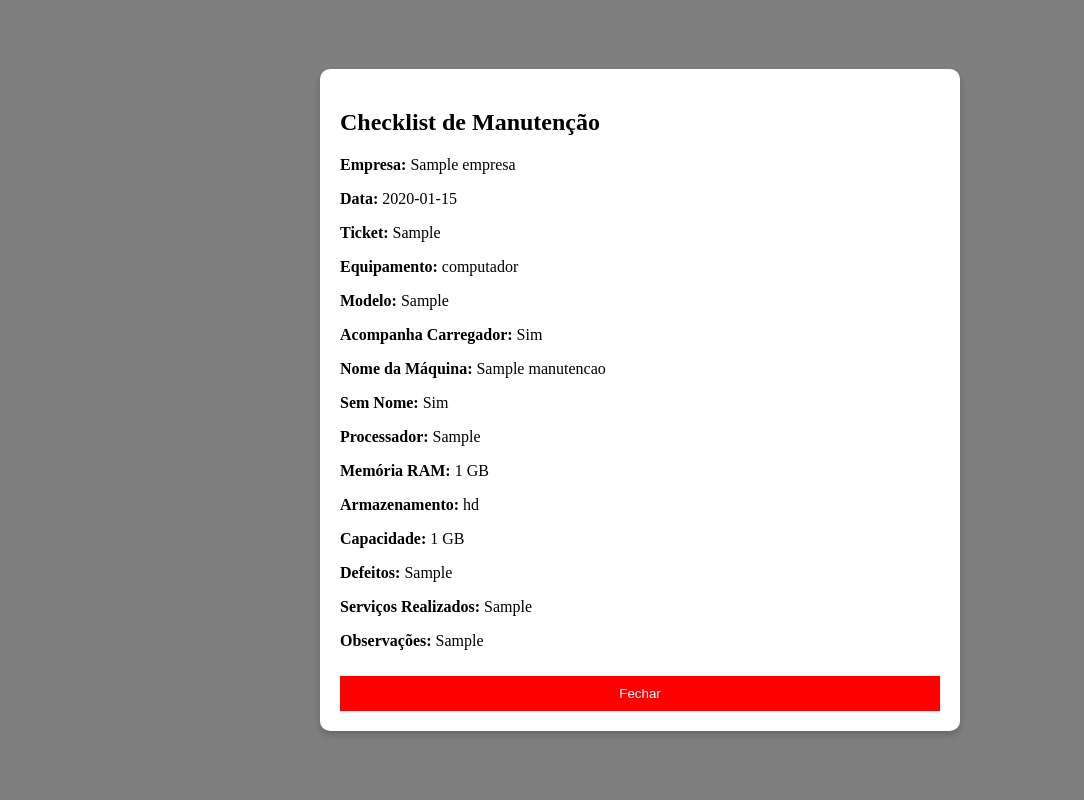
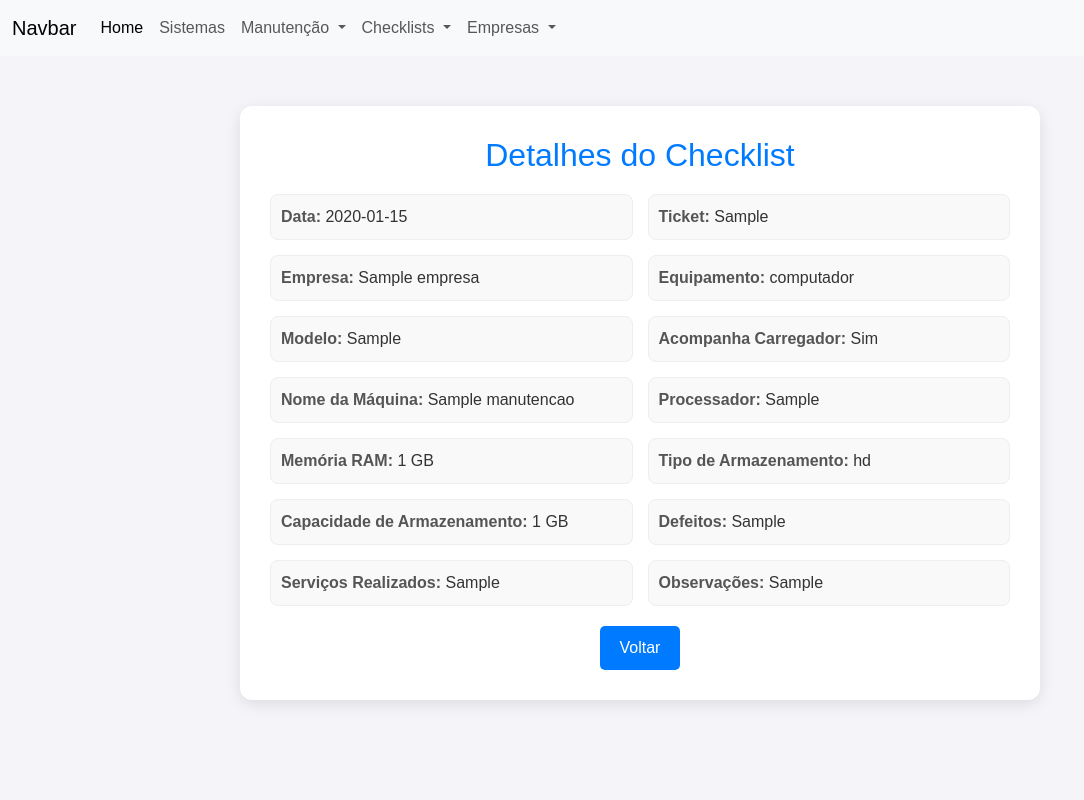
Before and after one commit to Marcos-VMF/OctaFlow, a PHP site: page /php/manutencoes/ver_checklist.php?id=1 in a window 1280 px wide. Shown: the whole page, without its empty margins (0-1084 px from the left). Run offline with PHP 8.4, Linux system fonts and the light colour scheme; tables that the repository leaves empty hold one stand-in row (values such as "Sample post").

Commit message:
primeira versão do app 100% funcional

```diff
--- /dev/null
+++ b/navbar.php
@@ -0,0 +1,50 @@
+<link href="https://cdn.jsdelivr.net/npm/bootstrap@5.3.3/dist/css/bootstrap.min.css" rel="stylesheet" integrity="sha384-QWTKZyjpPEjISv5WaRU9OFeRpok6YctnYmDr5pNlyT2bRjXh0JMhjY6hW+ALEwIH" crossorigin="anonymous">
+
+<script src="https://cdn.jsdelivr.net/npm/bootstrap@5.3.3/dist/js/bootstrap.bundle.min.js" integrity="sha384-YvpcrYf0tY3lHB60NNkmXc5s9fDVZLESaAA55NDzOxhy9GkcIdslK1eN7N6jIeHz" crossorigin="anonymous"></script>
+
+<nav class="navbar navbar-expand-lg bg-body-tertiary">
+      <div class="container-fluid">
+        <a class="navbar-brand" href="#">Navbar</a>
+        <button class="navbar-toggler" type="button" data-bs-toggle="collapse" data-bs-target="#navbarNavDropdown" aria-controls="navbarNavDropdown" aria-expanded="false" aria-label="Toggle navigation">
+          <span class="navbar-toggler-icon"></span>
+        </button>
+        <div class="collapse navbar-collapse" id="navbarNavDropdown">
+          <ul class="navbar-nav">
+          <li class="nav-item">
+            <a class="nav-link active" aria-current="page" href="/OctaFlow/index.php">Home</a>
+            </li>
+            <li class="nav-item">
+            <a class="nav-link" href="/OctaFlow/php/sistemas/listar_sistemas.php">Sistemas</a>
+            </li>
+            <li class="nav-item dropdown">
+            <a class="nav-link dropdown-toggle" href="#" role="button" data-bs-toggle="dropdown" aria-expanded="false">
+                Manutenção
+            </a>
+            <ul class="dropdown-menu">
+                <li><a class="dropdown-item" href="/OctaFlow/php/manutencoes/form_manutencao.php">+ Checklist Manutenção</a></li>
+                <li><a class="dropdown-item" href="/OctaFlow/php/manutencoes/listar_checklists.php">Checklists Manutenção</a></li>
+            </ul>
+            </li>
+            <li class="nav-item dropdown">
+            <a class="nav-link dropdown-toggle" href="#" role="button" data-bs-toggle="dropdown" aria-expanded="false">
+                Checklists
+            </a>
+            <ul class="dropdown-menu">
+                <li><a class="dropdown-item" href="/OctaFlow/php/checklists/checklist.php">Nova Checklist</a></li>
+                <li><a class="dropdown-item" href="/OctaFlow/php/checklists/listar_checklists.php">Checklists</a></li>
+            </ul>
+            </li>
+            <li class="nav-item dropdown">
+            <a class="nav-link dropdown-toggle" href="#" role="button" data-bs-toggle="dropdown" aria-expanded="false">
+                Empresas
+            </a>
+            <ul class="dropdown-menu">
+                <li><a class="dropdown-item" href="/OctaFlow/php/empresas/listar_empresas.php">Empresas Cadastradas</a></li>
+                <li><a class="dropdown-item" href="/OctaFlow/php/empresas/formulario_empresa.php">Cadastrar Empresa</a></li>
+            </ul>
+            </li>
+
+          </ul>
+        </div>
+      </div>
+    </nav>
--- a/php/checklists/checklist.php
+++ b/php/checklists/checklist.php
@@ -1,5 +1,6 @@
 <?php
 include '../bd/conexao.php';
+include $_SERVER['DOCUMENT_ROOT'] . '/OctaFlow/navbar.php';
 
 // Buscar todas as empresas
 $query_empresas = "SELECT * FROM empresas ORDER BY nome ASC";
--- a/php/checklists/editar_checklist.php
+++ b/php/checklists/editar_checklist.php
@@ -1,5 +1,6 @@
 <?php
 include '../bd/conexao.php';
+include $_SERVER['DOCUMENT_ROOT'] . '/OctaFlow/navbar.php';
 
 if (isset($_GET['id'])) {
     $id = $_GET['id'];
--- a/php/checklists/listar_checklists.php
+++ b/php/checklists/listar_checklists.php
@@ -1,5 +1,7 @@
 <?php
 include '../bd/conexao.php';
+include $_SERVER['DOCUMENT_ROOT'] . '/OctaFlow/navbar.php';
+
 
 // Filtros
 $empresa_id = isset($_GET['empresa_id']) ? $_GET['empresa_id'] : '';
--- a/php/empresas/editar_empresa.php
+++ b/php/empresas/editar_empresa.php
@@ -1,5 +1,6 @@
 <?php
 include '../bd/conexao.php';
+include $_SERVER['DOCUMENT_ROOT'] . '/OctaFlow/navbar.php';
 
 if (isset($_GET['id'])) {
     $empresa_id = $_GET['id'];
--- a/php/empresas/formulario_empresa.php
+++ b/php/empresas/formulario_empresa.php
@@ -1,5 +1,6 @@
 <?php
 include '../bd/conexao.php';
+include $_SERVER['DOCUMENT_ROOT'] . '/OctaFlow/navbar.php';
 
 // Buscar sistemas já registrados
 $sistemas_query = "SELECT * FROM sistemas";
--- a/php/empresas/listar_empresas.php
+++ b/php/empresas/listar_empresas.php
@@ -1,5 +1,6 @@
 <?php
 include '../bd/conexao.php';
+include $_SERVER['DOCUMENT_ROOT'] . '/OctaFlow/navbar.php';
 
 // Buscar todas as empresas cadastradas
 $query = "SELECT * FROM empresas ORDER BY id ASC";
--- a/php/manutencoes/form_manutencao.php
+++ b/php/manutencoes/form_manutencao.php
@@ -1,3 +1,5 @@
+<?php include $_SERVER['DOCUMENT_ROOT'] . '/OctaFlow/navbar.php'; ?>
+
 <!DOCTYPE html>
 <html lang="pt-BR">
 <head>
@@ -133,8 +135,8 @@
                 <label>Memória RAM (GB):</label>
                 <input type="text" name="memoria_ram">
                 <label>Armazenamento:</label>
-                <select name="armazenamento_tipo" id="armazenamento_tipo" onchange="toggleCapacidade()">
-                    <option value="">Selecione</option>
+                <select name="armazenamento_tipo" id="armazenamento_tipo" onchange="toggleCapacidade()" required>
+                    <option value="nenhum">Selecione</option> <!-- Default to 'nenhum' -->
                     <option value="hd">HD</option>
                     <option value="ssd">SSD</option>
                     <option value="nenhum">Nenhum</option>
--- a/php/manutencoes/ver_checklist.php
+++ b/php/manutencoes/ver_checklist.php
@@ -1,26 +1,21 @@
 <?php
 include '../bd/conexao.php';
+include $_SERVER['DOCUMENT_ROOT'] . '/OctaFlow/navbar.php';
 
-if (isset($_GET['id'])) {
-    $id = intval($_GET['id']);
-    $query = "SELECT cm.*, e.nome AS empresa_nome FROM checklists_manutencao cm
-              JOIN empresas e ON cm.empresa_id = e.id
-              WHERE cm.id = ?";
+$id = $_GET['id'];
 
-    $stmt = $conn->prepare($query);
-    $stmt->bind_param("i", $id);
-    $stmt->execute();
-    $result = $stmt->get_result();
+$query = "SELECT cm.*, e.nome AS empresa
+          FROM checklists_manutencao cm
+          JOIN empresas e ON cm.empresa_id = e.id
+          WHERE cm.id = ?";
+$stmt = $conn->prepare($query);
+$stmt->bind_param("i", $id);
+$stmt->execute();
+$result = $stmt->get_result();
+$checklist = $result->fetch_assoc();
 
-    if ($result->num_rows > 0) {
-        $checklist = $result->fetch_assoc();
-    } else {
-        echo "<p>Checklist não encontrada.</p>";
-        exit;
-    }
-} else {
-    echo "<p>ID não fornecido.</p>";
-    exit;
+if (!$checklist) {
+    die("Checklist não encontrado.");
 }
 ?>
 
@@ -29,58 +24,84 @@ if (isset($_GET['id'])) {
 <head>
     <meta charset="UTF-8">
     <meta name="viewport" content="width=device-width, initial-scale=1.0">
-    <title>Visualizar Checklist</title>
+    <title>Ver Checklist</title>
     <style>
-        .modal {
-            display: flex;
-            position: fixed;
-            top: 0;
-            left: 0;
+        body {
+            font-family: 'Arial', sans-serif;
+            background-color: #f4f4f9;
+            margin: 0;
+            padding: 0;
+            color: #333;
+        }
+        .container {
+            max-width: 800px;
+            margin: 50px auto;
+            padding: 30px;
+            background: #fff;
+            border-radius: 12px;
+            box-shadow: 0 4px 15px rgba(0, 0, 0, 0.1);
+        }
+        h2 {
+            text-align: center;
+            color: #007bff;
+            margin-bottom: 20px;
+        }
+        .details {
+            display: grid;
+            grid-template-columns: repeat(2, 1fr);
+            gap: 15px;
+        }
+        .details p {
+            margin: 0;
+            padding: 10px;
+            background: #f9f9f9;
+            border-radius: 8px;
+            border: 1px solid #eee;
+        }
+        .details p strong {
+            color: #555;
+        }
+        .back-button {
+            display: block;
             width: 100%;
-            height: 100%;
-            background: rgba(0, 0, 0, 0.5);
-            align-items: center;
-            justify-content: center;
+            text-align: center;
+            margin-top: 20px;
         }
-        .modal-content {
-            background: white;
-            padding: 20px;
-            border-radius: 10px;
-            width: 600px;
-            max-width: 90%;
-            box-shadow: 0 4px 8px rgba(0, 0, 0, 0.2);
-        }
-        .close-btn {
-            background: red;
+        .back-button button {
+            padding: 10px 20px;
+            background-color: #007bff;
             color: white;
             border: none;
-            padding: 10px;
+            border-radius: 5px;
             cursor: pointer;
-            width: 100%;
-            margin-top: 10px;
+            font-size: 16px;
+        }
+        .back-button button:hover {
+            background-color: #0056b3;
         }
     </style>
 </head>
 <body>
-    <div class="modal">
-        <div class="modal-content">
-            <h2>Checklist de Manutenção</h2>
-            <p><strong>Empresa:</strong> <?= htmlspecialchars($checklist['empresa_nome']); ?></p>
+    <div class="container">
+        <h2>Detalhes do Checklist</h2>
+        <div class="details">
             <p><strong>Data:</strong> <?= htmlspecialchars($checklist['data']); ?></p>
             <p><strong>Ticket:</strong> <?= htmlspecialchars($checklist['ticket']); ?></p>
+            <p><strong>Empresa:</strong> <?= htmlspecialchars($checklist['empresa']); ?></p>
             <p><strong>Equipamento:</strong> <?= htmlspecialchars($checklist['equipamento']); ?></p>
-            <p><strong>Modelo:</strong> <?= htmlspecialchars($checklist['modelo'] ?: 'N/A'); ?></p>
+            <p><strong>Modelo:</strong> <?= htmlspecialchars($checklist['modelo']); ?></p>
             <p><strong>Acompanha Carregador:</strong> <?= $checklist['acompanha_carregador'] ? 'Sim' : 'Não'; ?></p>
-            <p><strong>Nome da Máquina:</strong> <?= htmlspecialchars($checklist['nome_maquina'] ?: 'N/A'); ?></p>
-            <p><strong>Sem Nome:</strong> <?= $checklist['nao_tem_nome'] ? 'Sim' : 'Não'; ?></p>
-            <p><strong>Processador:</strong> <?= htmlspecialchars($checklist['processador'] ?: 'N/A'); ?></p>
-            <p><strong>Memória RAM:</strong> <?= htmlspecialchars($checklist['memoria_ram'] ? $checklist['memoria_ram'] . ' GB' : 'N/A'); ?></p>
-            <p><strong>Armazenamento:</strong> <?= htmlspecialchars($checklist['armazenamento_tipo'] ?: 'N/A'); ?></p>
-            <p><strong>Capacidade:</strong> <?= htmlspecialchars($checklist['capacidade_armazenamento'] ? $checklist['capacidade_armazenamento'] . ' GB' : 'N/A'); ?></p>
-            <p><strong>Defeitos:</strong> <?= nl2br(htmlspecialchars($checklist['defeitos'] ?: 'N/A')); ?></p>
-            <p><strong>Serviços Realizados:</strong> <?= nl2br(htmlspecialchars($checklist['servicos_realizados'] ?: 'N/A')); ?></p>
-            <p><strong>Observações:</strong> <?= nl2br(htmlspecialchars($checklist['observacoes'] ?: 'N/A')); ?></p>
-            <button class="close-btn" onclick="window.history.back();">Fechar</button>
+            <p><strong>Nome da Máquina:</strong> <?= htmlspecialchars($checklist['nome_maquina']); ?></p>
+            <p><strong>Processador:</strong> <?= htmlspecialchars($checklist['processador']); ?></p>
+            <p><strong>Memória RAM:</strong> <?= htmlspecialchars($checklist['memoria_ram']); ?> GB</p>
+            <p><strong>Tipo de Armazenamento:</strong> <?= htmlspecialchars($checklist['armazenamento_tipo']); ?></p>
+            <p><strong>Capacidade de Armazenamento:</strong> <?= htmlspecialchars($checklist['capacidade_armazenamento']); ?> GB</p>
+            <p><strong>Defeitos:</strong> <?= htmlspecialchars($checklist['defeitos']); ?></p>
+            <p><strong>Serviços Realizados:</strong> <?= htmlspecialchars($checklist['servicos_realizados']); ?></p>
+            <p><strong>Observações:</strong> <?= htmlspecialchars($checklist['observacoes']); ?></p>
+        </div>
+        <div class="back-button">
+            <button onclick="window.location.href='listar_checklists.php'">Voltar</button>
         </div>
     </div>
 </body>
--- a/php/sistemas/editar_sistema.php
+++ b/php/sistemas/editar_sistema.php
@@ -1,5 +1,6 @@
 <?php
 include '../bd/conexao.php';
+include $_SERVER['DOCUMENT_ROOT'] . '/OctaFlow/navbar.php';
 
 if (isset($_GET['id'])) {
     $sistema_id = $_GET['id'];
--- a/php/sistemas/listar_sistemas.php
+++ b/php/sistemas/listar_sistemas.php
@@ -1,5 +1,6 @@
 <?php
 include '../bd/conexao.php';
+include $_SERVER['DOCUMENT_ROOT'] . '/OctaFlow/navbar.php';
 
 // Buscar todos os sistemas cadastrados
 $query = "SELECT * FROM sistemas ORDER BY id ASC";
--- a/php/sistemas/visualizar_empresas.php
+++ b/php/sistemas/visualizar_empresas.php
@@ -1,5 +1,6 @@
 <?php
 include '../bd/conexao.php';
+include $_SERVER['DOCUMENT_ROOT'] . '/OctaFlow/navbar.php';
 
 if (isset($_GET['id'])) {
     $sistema_id = $_GET['id'];
```
Also changed, not shown: index.php (+1 -53 lines), php/manutencoes/editar_checklist.php (+225 -0 lines), php/manutencoes/excluir_checklist.php (+15 -0 lines), php/manutencoes/listar_checklists.php (+44 -8 lines).
